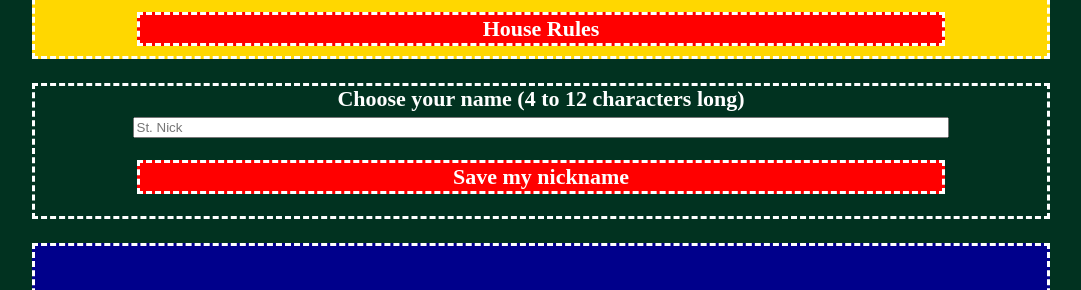
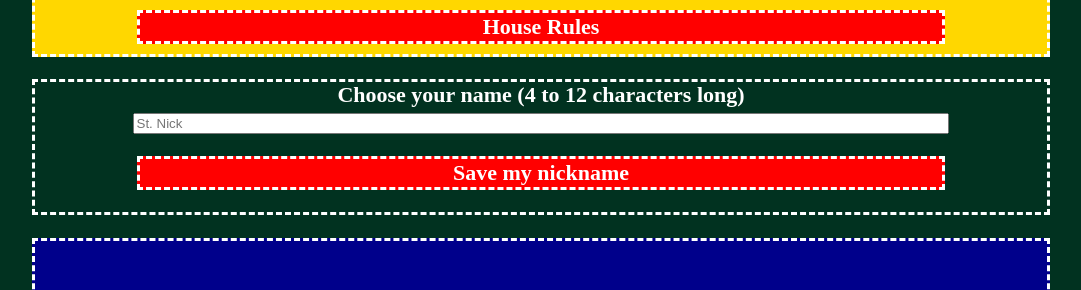
Before and after one commit to Ffionhaf96/msp-2-christmas-quiz, a plain HTML site: page index.html in a window 1280 px wide. Shown: the part 319-609 px from the top of the page, without its empty margins (99-1180 px from the left). Drawn offline with Linux system fonts and the light colour scheme; a web font is replaced by a local one.

Commit message:
style: tweak page height value

```diff
--- a/assets/css/style.css
+++ b/assets/css/style.css
@@ -36,8 +36,7 @@ body {
     /* Make everything centered on X and Y axis */
     align-items: center;
     justify-items: center;
-    /* min-height: 90%; */
-    height: 100vh;
+    height: 95vh;
     min-height: 90%;
 }
 
```
